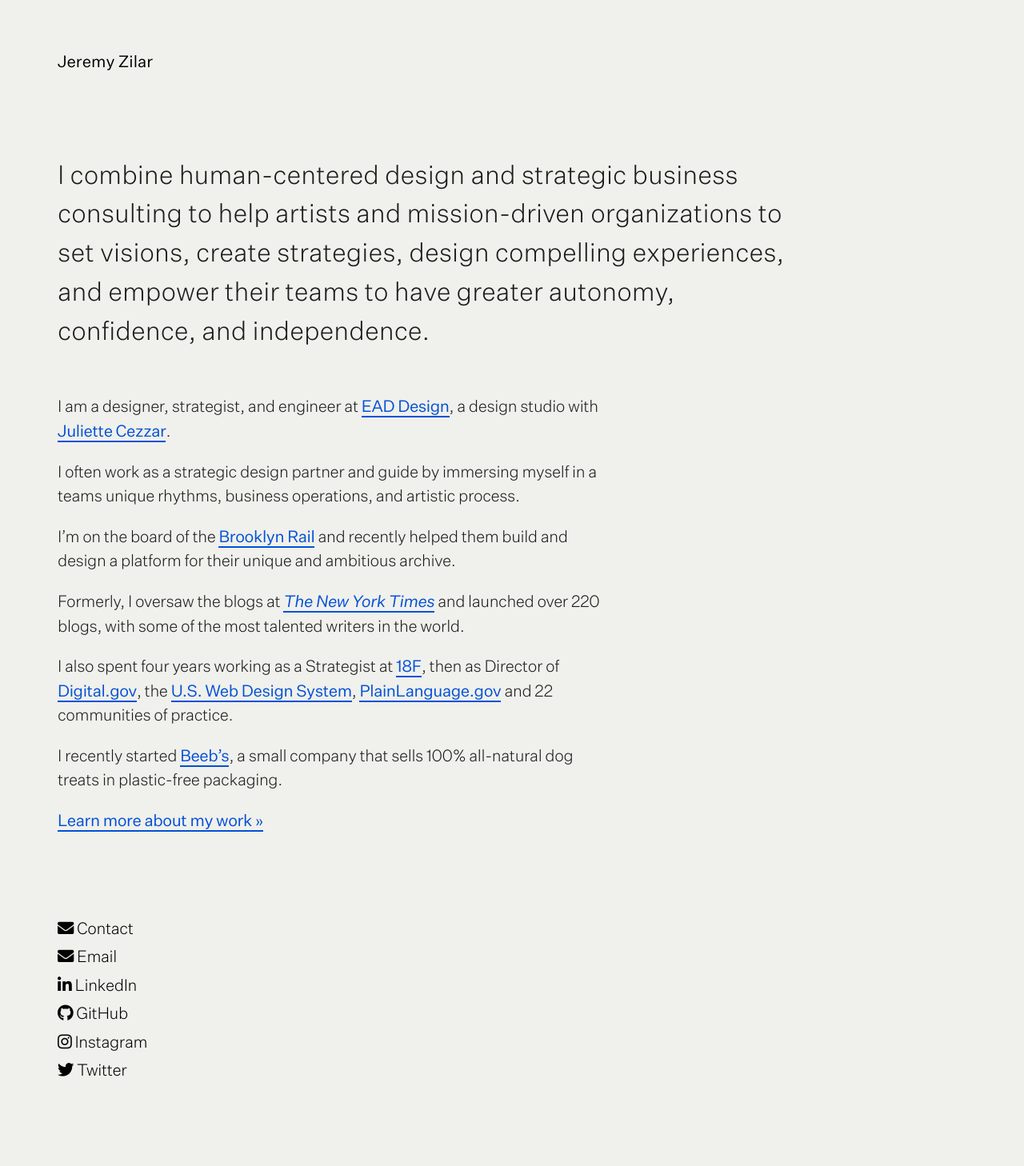
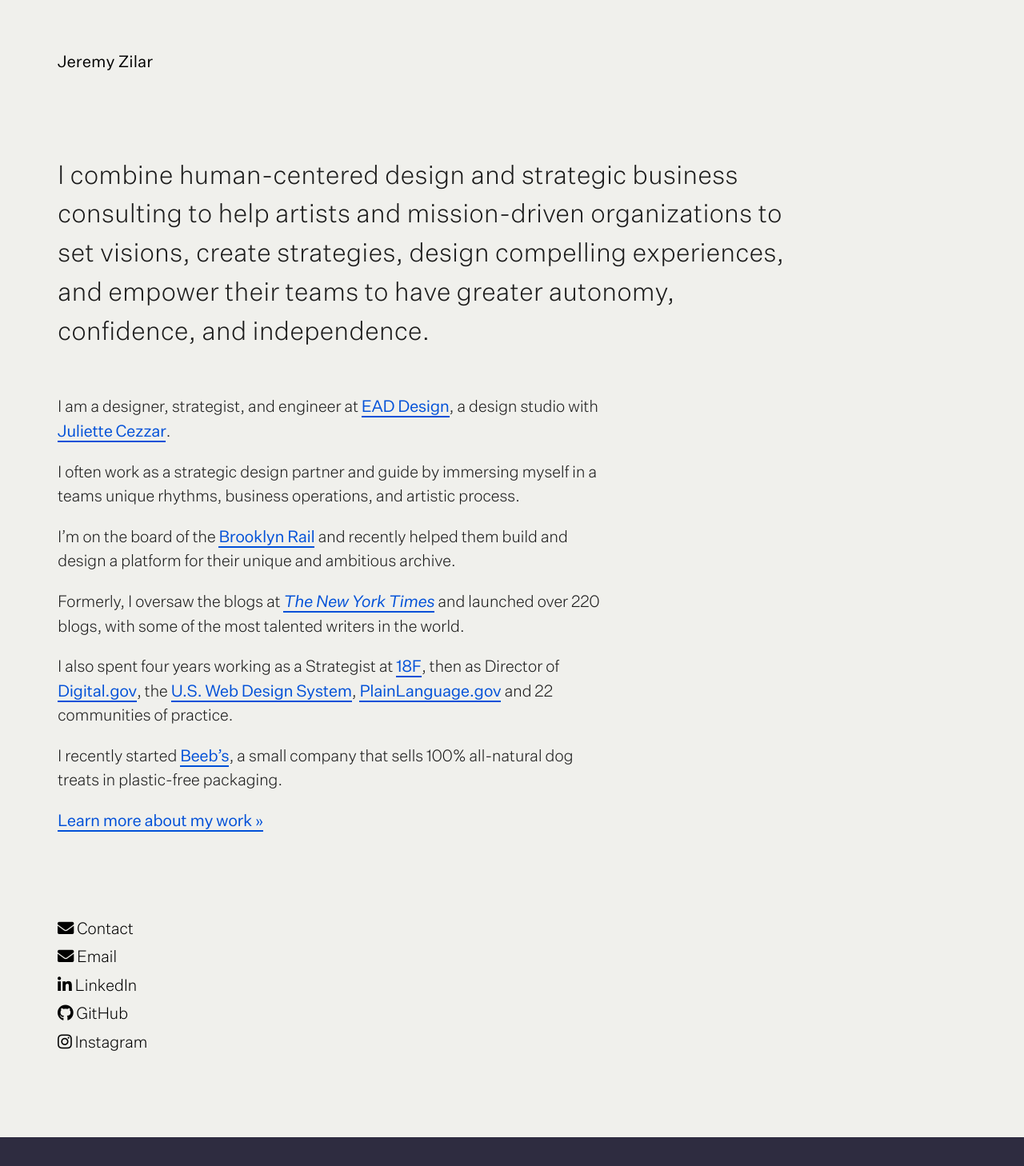
Before and after one commit to jeremyzilar/jeremyzilar.com, a Jekyll site: the page built from index.md, in a window 1280 px wide. Shown: the whole page at 80% size. Built offline with Jekyll 4.4.1, drawn with Linux system fonts in a browser that asks for light colours; nearby versions of some CDN libraries; after the commit the page ends 1422 px from its top, so only the background shows below that.

Commit message:
update links

```diff
--- a/_includes/elsewhere.html
+++ b/_includes/elsewhere.html
@@ -4,12 +4,37 @@
       <div class="grid-col-12 tablet:grid-col-8">
         <div class="content usa-prose">
           <ul>
-            <li><a href="./talk" title="Contact"><i class="fas fa-envelope"></i> <span>Contact</span></a></li>
-            <li><a href="./talk" title="email me"><i class="fas fa-envelope"></i> <span>Email</span></a></li>
-            <li><a href="https://www.linkedin.com/in/jeremyzilar/" title="Jeremy Zilar on LinkedIn"><i class="fab fa-linkedin-in"></i> <span>LinkedIn</span></a></li>
-            <li><a href="https://github.com/jeremyzilar" title="Jeremy Zilar on GitHub"><i class="fab fa-github"></i> <span>GitHub</span></a></li>
-            <li><a href="https://instagram.com/jeremyz" title="Jeremy Zilar on Instagram"><i class="fab fa-instagram"></i> <span>Instagram</span></a></li>
-            <li><a href="https://twitter.com/jeremyzilar" title="Jeremy Zilar on Twitter"><i class="fab fa-twitter"></i> <span>Twitter</span></a></li>
+            <li>
+              <a href="./talk" title="Contact"
+                ><i class="fas fa-envelope"></i> <span>Contact</span></a
+              >
+            </li>
+            <li>
+              <a href="./talk" title="email me"
+                ><i class="fas fa-envelope"></i> <span>Email</span></a
+              >
+            </li>
+            <li>
+              <a
+                href="https://www.linkedin.com/in/jeremyzilar/"
+                title="Jeremy Zilar on LinkedIn"
+                ><i class="fab fa-linkedin-in"></i> <span>LinkedIn</span></a
+              >
+            </li>
+            <li>
+              <a
+                href="https://github.com/jeremyzilar"
+                title="Jeremy Zilar on GitHub"
+                ><i class="fab fa-github"></i> <span>GitHub</span></a
+              >
+            </li>
+            <li>
+              <a
+                href="https://instagram.com/jeremyz"
+                title="Jeremy Zilar on Instagram"
+                ><i class="fab fa-instagram"></i> <span>Instagram</span></a
+              >
+            </li>
           </ul>
         </div>
       </div>
```
Also changed, not shown: _pages/talk.md (+1 -2 lines).
